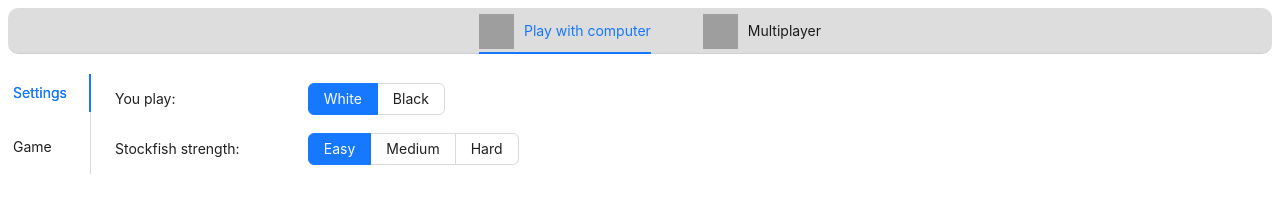
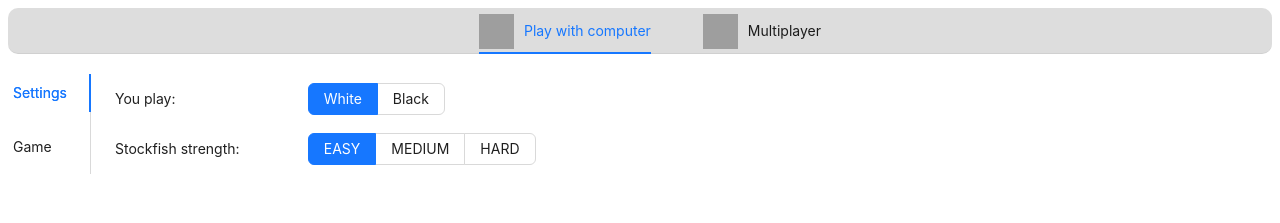
Before and after one commit to Ambitious156288/chess-app, a Next.js app: page / in a window 1280 px wide. Shown: the top 223 px of the page. Built offline with nearby package versions, Linux system fonts and the light colour scheme; grey boxes are pictures that could not be loaded.

Commit message:
fix, refactor: stockfish depth levels

```diff
--- a/src/app/page.tsx
+++ b/src/app/page.tsx
@@ -1,12 +1,15 @@
 'use client';
 
 import { GameProvider } from '@/context/gameContext';
+import { StockfishLevelProvider } from '@/context/stockfishLevelContext';
 
 import PlayWithComputerTabs from '@/components/PlayWithComputerTabs';
 
 const Home = () => (
   <GameProvider>
-    <PlayWithComputerTabs />
+    <StockfishLevelProvider>
+      <PlayWithComputerTabs />
+    </StockfishLevelProvider>
   </GameProvider>
 );
 
--- a/src/components/PlayWithComputer/PlayWithComputer.tsx
+++ b/src/components/PlayWithComputer/PlayWithComputer.tsx
@@ -1,5 +1,4 @@
 import * as Styled from './PlayWithComputer.styles';
-import { STOCKFISH_LEVELS } from '@/consts';
 import { useChessEngine } from '@/hooks';
 import { Button, Switch } from 'antd';
 import { type Square } from 'chess.js';
@@ -7,13 +6,16 @@ import { useContext, useState } from 'react';
 import { Chessboard } from 'react-chessboard';
 
 import { gameContext } from '@/context/gameContext';
+import { stockfishLevelContext } from '@/context/stockfishLevelContext';
 
 import MovesHistory from '@/components/PlayWithComputer/MovesHistory';
 import MovesToChoose from '@/components/PlayWithComputer/MovesToChoose';
 
 const PlayWithComputer = () => {
-  const { engine, stockfishLevel, handleChangeStockfishLevel } = useChessEngine();
+  const { engine } = useChessEngine();
+
   const game = useContext(gameContext);
+  const { stockfishLevel } = useContext(stockfishLevelContext);
 
   const [gamePosition, setGamePosition] = useState(game.fen());
   const [isBoardVisible, setIsBoardVisible] = useState(true);
@@ -61,12 +63,6 @@ const PlayWithComputer = () => {
 
   return (
     <>
-      {Object.entries(STOCKFISH_LEVELS).map(([level, depth]) => (
-        <Button type="primary" ghost key={level} onClick={() => handleChangeStockfishLevel(depth)}>
-          {level}
-        </Button>
-      ))}
-
       <MovesToChoose availableMoves={game.moves()} onMove={handleMove} />
 
       <Button
--- a/src/components/PlayWithComputerSettings/PlayWithComputerSettings.tsx
+++ b/src/components/PlayWithComputerSettings/PlayWithComputerSettings.tsx
@@ -1,15 +1,23 @@
 import * as Styled from './PlayWithComputerSettings.styles';
-import { Col, Radio, type RadioChangeEvent, Row } from 'antd';
-import React, { useState } from 'react';
+import { STOCKFISH_LEVELS } from '@/consts';
+import { Col, Radio, type RadioChangeEvent } from 'antd';
+import React, { useContext, useState } from 'react';
+
+import { stockfishLevelContext } from '@/context/stockfishLevelContext';
 
 const PlayWithComputerSettings = () => {
-  const [value, setValue] = useState(1);
+  const { handleChangeStockfishLevel } = useContext(stockfishLevelContext);
 
-  const onChange = (e: RadioChangeEvent) => {
-    setValue(e.target.value);
+  const [stockfishStrength, setStockfishStrength] = useState(STOCKFISH_LEVELS.EASY);
+  const [color, setColor] = useState(1);
+
+  const handleStockfishStrengthChange = (e: RadioChangeEvent) => {
+    setStockfishStrength(e.target.value);
   };
 
-  // @TODO add logic
+  const handleColorChange = (e: RadioChangeEvent) => {
+    setColor(e.target.value);
+  };
 
   return (
     <>
@@ -18,7 +26,7 @@ const PlayWithComputerSettings = () => {
           <p>You play:</p>
         </Col>
         <Col span={6}>
-          <Radio.Group onChange={onChange} value={value} optionType="button" buttonStyle="solid">
+          <Radio.Group onChange={handleColorChange} value={color} optionType="button" buttonStyle="solid">
             <Radio value={1}>White</Radio>
             <Radio value={2}>Black</Radio>
           </Radio.Group>
@@ -30,10 +38,17 @@ const PlayWithComputerSettings = () => {
           <p>Stockfish strength:</p>
         </Col>
         <Col span={6}>
-          <Radio.Group onChange={onChange} value={value} optionType="button" buttonStyle="solid">
-            <Radio value={1}>Easy</Radio>
-            <Radio value={2}>Medium</Radio>
-            <Radio value={3}>Hard</Radio>
+          <Radio.Group
+            onChange={handleStockfishStrengthChange}
+            value={stockfishStrength}
+            optionType="button"
+            buttonStyle="solid"
+          >
+            {Object.entries(STOCKFISH_LEVELS).map(([level, depth]) => (
+              <Radio key={depth} value={depth} onClick={() => handleChangeStockfishLevel(depth)}>
+                {level}
+              </Radio>
+            ))}
           </Radio.Group>
         </Col>
       </Styled.Row>
--- /dev/null
+++ b/src/context/stockfishLevelContext.tsx
@@ -0,0 +1,28 @@
+import { STOCKFISH_LEVELS } from '@/consts';
+import { type ReactNode, createContext, useState } from 'react';
+
+const stockfishLevelContext = createContext<stockfishLevelValuesType>({} as stockfishLevelValuesType);
+
+const { Provider } = stockfishLevelContext;
+
+type stockfishLevelValuesType = {
+  stockfishLevel: number;
+  handleChangeStockfishLevel: (newLevel: number) => void;
+};
+
+const StockfishLevelProvider = ({ children }: { children: ReactNode }) => {
+  const [stockfishLevel, setStockfishLevel] = useState<number>(STOCKFISH_LEVELS.EASY);
+
+  const handleChangeStockfishLevel = (newLevel: number) => {
+    setStockfishLevel(newLevel);
+  };
+
+  const stockfishLevelValues: stockfishLevelValuesType = {
+    stockfishLevel,
+    handleChangeStockfishLevel,
+  };
+
+  return <Provider value={stockfishLevelValues}>{children}</Provider>;
+};
+
+export { stockfishLevelContext, StockfishLevelProvider };
--- a/src/hooks/useChessEngine.ts
+++ b/src/hooks/useChessEngine.ts
@@ -1,26 +1,23 @@
-import { STOCKFISH_LEVELS } from '@/consts';
 import Engine from '@/engine';
-import { useEffect, useMemo, useState } from 'react';
+import { useContext, useEffect, useMemo, useState } from 'react';
+
+import { stockfishLevelContext } from '@/context/stockfishLevelContext';
 
 const useChessEngine = () => {
-  const [stockfishLevel, setStockfishLevel] = useState<number>(STOCKFISH_LEVELS.EASY);
+  const engine = useMemo(() => new Engine(), []);
+
+  const { stockfishLevel } = useContext(stockfishLevelContext);
 
   useEffect(() => {
     const stockfish = new Worker('./stockfish.js');
-    const DEPTH = 8;
+    const DEPTH = stockfishLevel;
     const FEN_POSITION = 'rnbqkbnr/pppppppp/8/8/8/8/PPPPPPPP/RNBQKBNR w KQkq - 0 1';
     stockfish.postMessage('uci');
     stockfish.postMessage(`position fen ${FEN_POSITION}`);
     stockfish.postMessage(`go depth ${DEPTH}`);
-  }, []);
+  }, [stockfishLevel]);
 
-  const engine = useMemo(() => new Engine(), []);
-
-  const handleChangeStockfishLevel = (newLevel: number) => {
-    setStockfishLevel(newLevel);
-  };
-
-  return { engine, stockfishLevel, handleChangeStockfishLevel };
+  return { engine };
 };
 
 export default useChessEngine;
```
